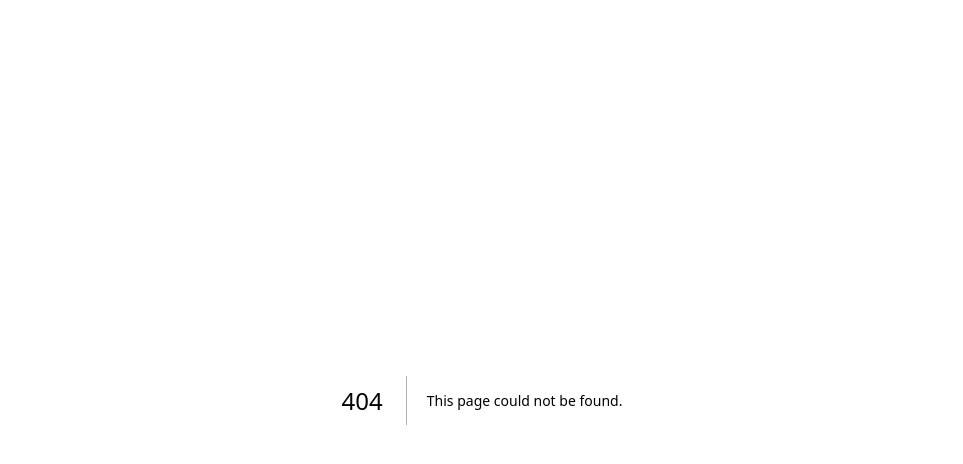
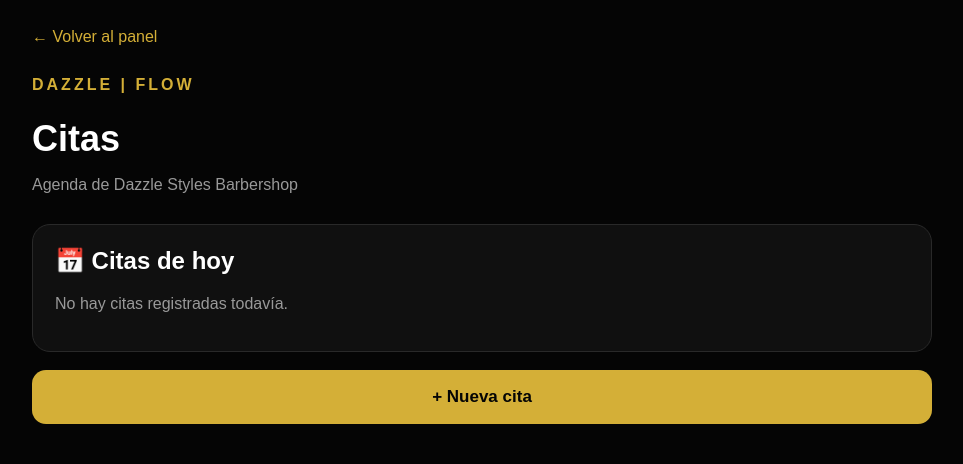
Before and after one commit to livancardenaslc/D-AZ-Z-L-E-F-L-O-W, a Next.js app: page /citas in a window 1280 px wide. Before the commit this address had no page. Shown: the top 464 px of the page, without its empty margins (158-1121 px from the left). Built offline with nearby package versions, Linux system fonts and the light colour scheme.

Commit message:
Create page.js

```diff
--- /dev/null
+++ b/app/citas/page.js
@@ -0,0 +1,139 @@
+export default function Citas() {
+
+  return (
+
+    <main
+
+      style={{
+
+        minHeight: "100vh",
+
+        background: "#050505",
+
+        color: "white",
+
+        fontFamily: "Arial, sans-serif",
+
+        padding: "28px 20px",
+
+      }}
+
+    >
+
+      <div style={{ maxWidth: "900px", margin: "0 auto" }}>
+
+        <a
+
+          href="/"
+
+          style={{
+
+            color: "#d4af37",
+
+            textDecoration: "none",
+
+            fontSize: "16px",
+
+          }}
+
+        >
+
+          ← Volver al panel
+
+        </a>
+
+        <p
+
+          style={{
+
+            color: "#d4af37",
+
+            fontWeight: "700",
+
+            letterSpacing: "3px",
+
+            marginTop: "30px",
+
+          }}
+
+        >
+
+          DAZZLE | FLOW
+
+        </p>
+
+        <h1 style={{ fontSize: "36px", marginBottom: "8px" }}>
+
+          Citas
+
+        </h1>
+
+        <p style={{ color: "#999", marginBottom: "30px" }}>
+
+          Agenda de Dazzle Styles Barbershop
+
+        </p>
+
+        <div
+
+          style={{
+
+            background: "#101010",
+
+            border: "1px solid #292929",
+
+            borderRadius: "18px",
+
+            padding: "22px",
+
+            marginBottom: "18px",
+
+          }}
+
+        >
+
+          <h2 style={{ marginTop: 0 }}>📅 Citas de hoy</h2>
+
+          <p style={{ color: "#999" }}>
+
+            No hay citas registradas todavía.
+
+          </p>
+
+        </div>
+
+        <button
+
+          style={{
+
+            width: "100%",
+
+            padding: "17px",
+
+            borderRadius: "14px",
+
+            border: "none",
+
+            background: "#d4af37",
+
+            color: "#050505",
+
+            fontSize: "17px",
+
+            fontWeight: "700",
+
+          }}
+
+        >
+
+          + Nueva cita
+
+        </button>
+
+      </div>
+
+    </main>
+
+  );
+
+}
```
